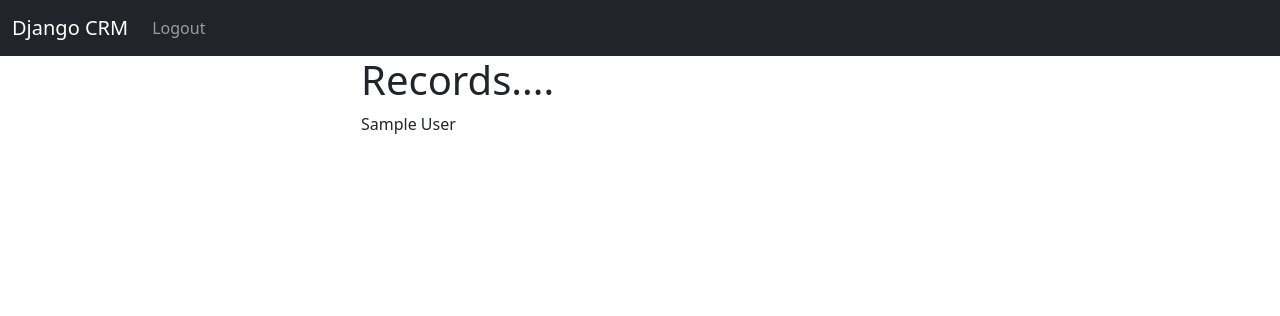
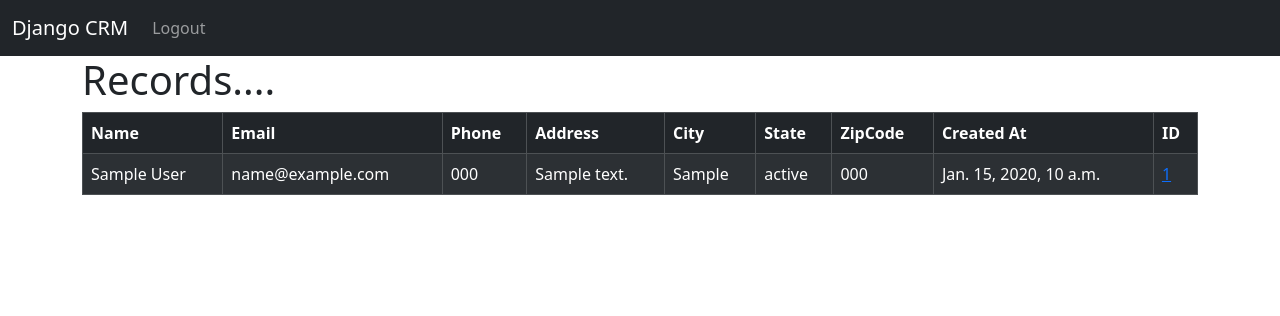
Before and after one commit to Sakaarr/Django-CRM, a Django app: page / in a window 1280 px wide. Shown: the top 316 px of the page. Run offline with Django 4.2, Linux system fonts and the light colour scheme; a user stored in the database is signed in; tables that the repository leaves empty hold one stand-in row (values such as "Sample post").

Commit message:
Add record now begins

```diff
--- a/website/templates/home.html
+++ b/website/templates/home.html
@@ -1,12 +1,43 @@
 {% extends "base.html" %} {% block content %}
-<div class="col-md-6 offset-md-3">
+
     {% if user.is_authenticated %}
     <h1>Records....</h1>
-    {% if records %}
-      {% for record in records %}
-        {{record}} <br>
-      {% endfor %}
-    {% endif %}
+    <table class="table table-dark table-striped table-hover table-bordered">
+      <thead>
+        <tr>
+          <th scope="col">Name</th>
+          <th scope="col">Email</th>
+          <th scope="col">Phone</th>
+          <th scope="col">Address</th>
+          <th scope="col">City</th>
+          <th scope="col">State</th>
+          <th scope="col">ZipCode</th>
+          <th scope="col">Created At</th>
+          <th scope="col">ID</th>
+        </tr>
+      </thead>
+      <tbody>
+        {% if records %}
+          {% for record in records %}
+        <tr>
+          <td>{{record.first_name}} {{record.last_name}}</td>
+          <td>{{record.email}}</td>
+          <td>{{record.phone}}</td>
+          <td>{{record.address}}</td>
+          <td>{{record.city}}</td>
+          <td>{{record.state}}</td>
+          <td>{{record.zipcode}}</td>
+          <td>{{record.created_at}}</td>
+          <td><a href="{% url 'record' record.id %}">{{record.id}}</a></td>
+
+        </tr>
+          {% endfor %}
+        {% endif %}
+      </tbody>
+    </table>
+
+
+
     {% else %}
   <h1>Login</h1>
   <br />
@@ -38,6 +69,6 @@
       <button type="submit" class="btn btn-info">Login</button>
     </form>
   </form>
-</div>
+
 {% endif %}
 {% endblock content %}
--- a/website/urls.py
+++ b/website/urls.py
@@ -7,5 +7,7 @@ urlpatterns = [
     # path('login/' , views.login_user , name='login'),
     path('logout/' , views.logout_user , name='logout'),
     path('register/' , views.register_user , name='register'),
+    path('record/<int:pk>' , views.customer_record , name='record'),
+    path('delete_record/<int:pk>' , views.delete_record , name='delete_record'),
 
 ]
--- a/website/views.py
+++ b/website/views.py
@@ -45,3 +45,21 @@ def register_user(request):
         form=SignUpForm()
         return render(request , 'register.html',{'form':form})
     return render(request , 'register.html',{'form':form})
+
+def customer_record(request , pk):
+    if request.user.is_authenticated:
+        customer_record = Record.objects.get(id=pk)
+        return render(request , 'record.html',{'customer_record':customer_record})
+    else:
+        messages.success(request ,  "You must be logged in to view this page......")
+        return redirect('home')
+
+def delete_record(request,pk):
+    if request.user.is_authenticated:
+        delete_it = Record.objects.get(id=pk)
+        delete_it.delete()
+        messages.success(request, "Record Deleted Successfully........")
+        return redirect('home')
+    else:
+        messages.success(request, "You need to be loggied in to use this feature")
+        return redirect('home')
```
Also changed, not shown: website/templates/record.html (added, +23 -0 lines).
